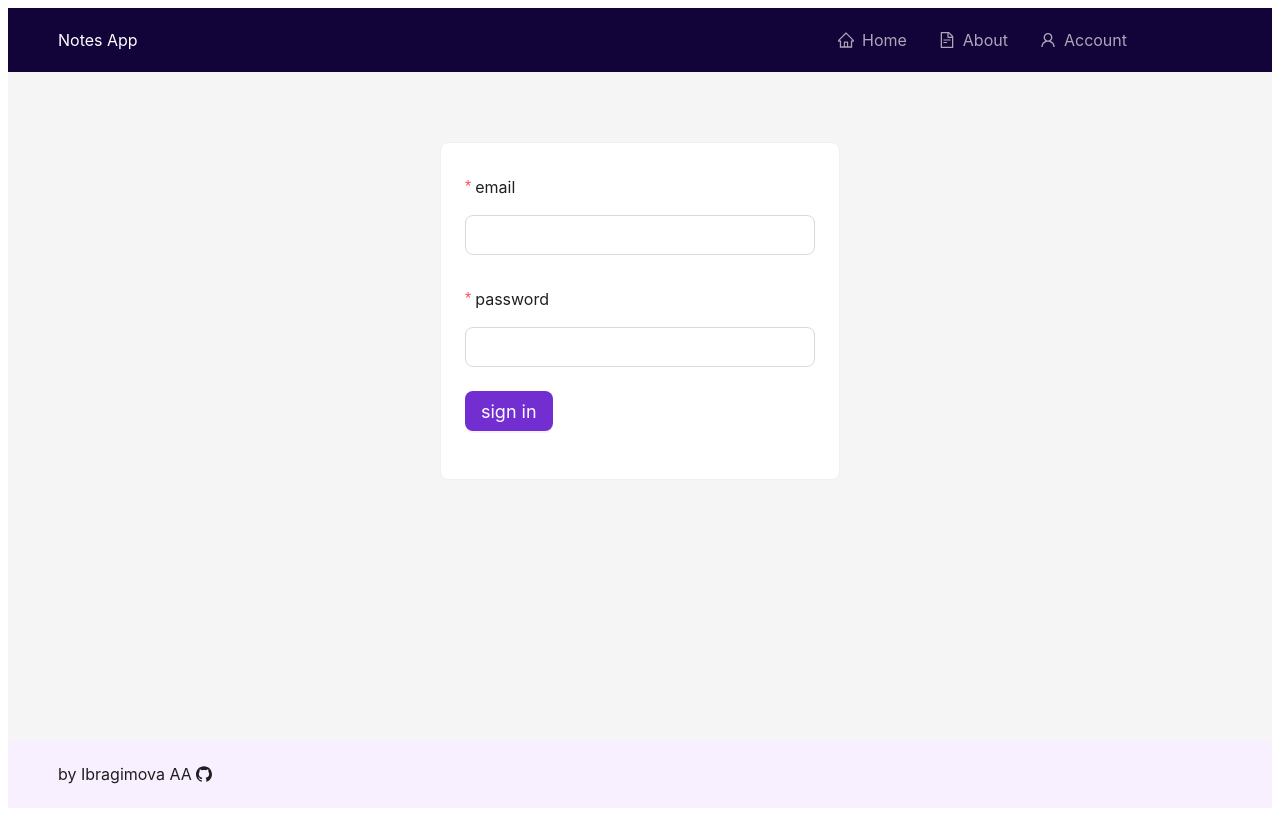
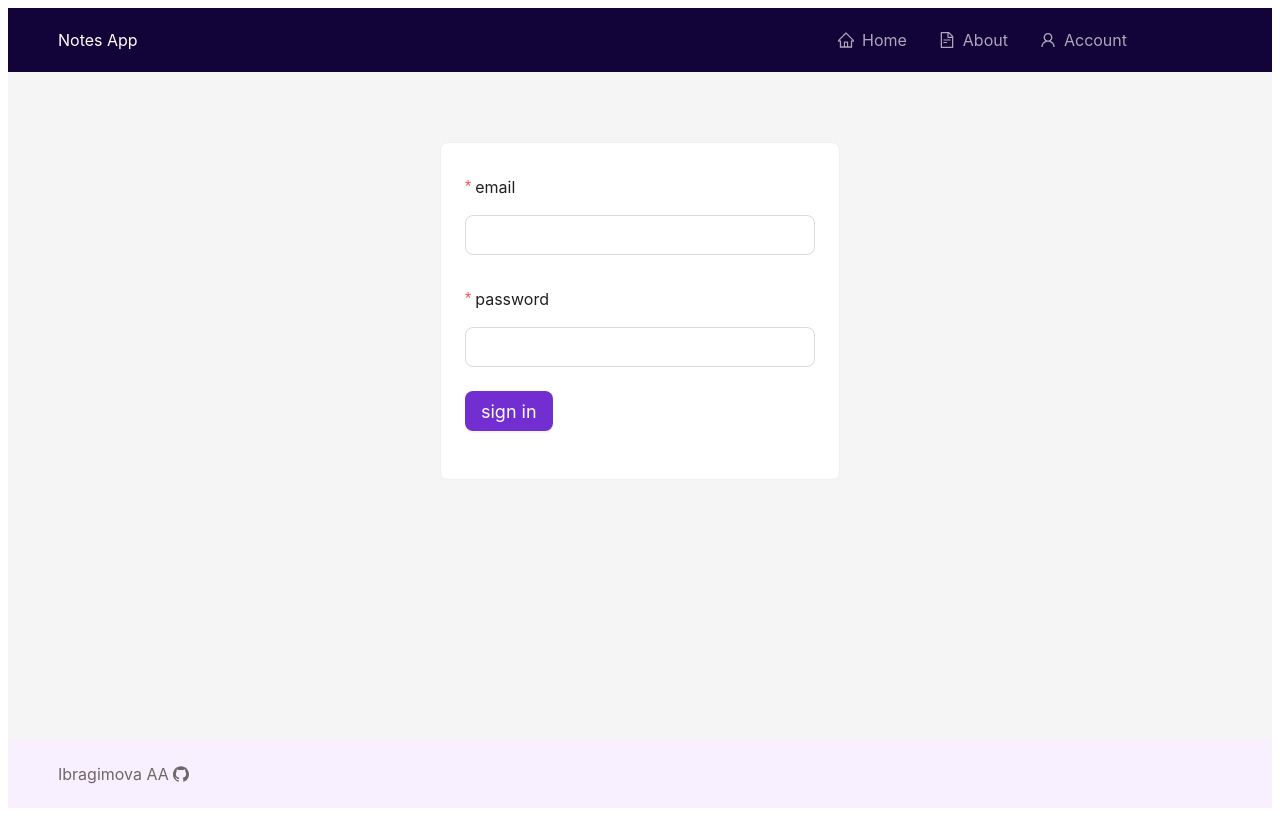
Before and after one commit to IbragimovaN/Notes-app2, a React (Vite) app in the folder client/: page /signIn in a window 1280 px wide. Built offline with nearby package versions, Linux system fonts and the light colour scheme; no server answers.

Commit message:
feat: доб. ссылка на гитхаб в футер

```diff
--- a/client/src/pages/homePage/HomePage.tsx
+++ b/client/src/pages/homePage/HomePage.tsx
@@ -39,7 +39,10 @@ export const HomePage = () => {
         </Content>
         <Footer>
           {" "}
-          by Ibragimova AA <GithubOutlined />
+          <a style={{ color: "#6d6767" }} href="https://github.com/IbragimovaN">
+            {" "}
+            Ibragimova AA <GithubOutlined />
+          </a>
         </Footer>
       </Layout>
     </ConfigProvider>
```
